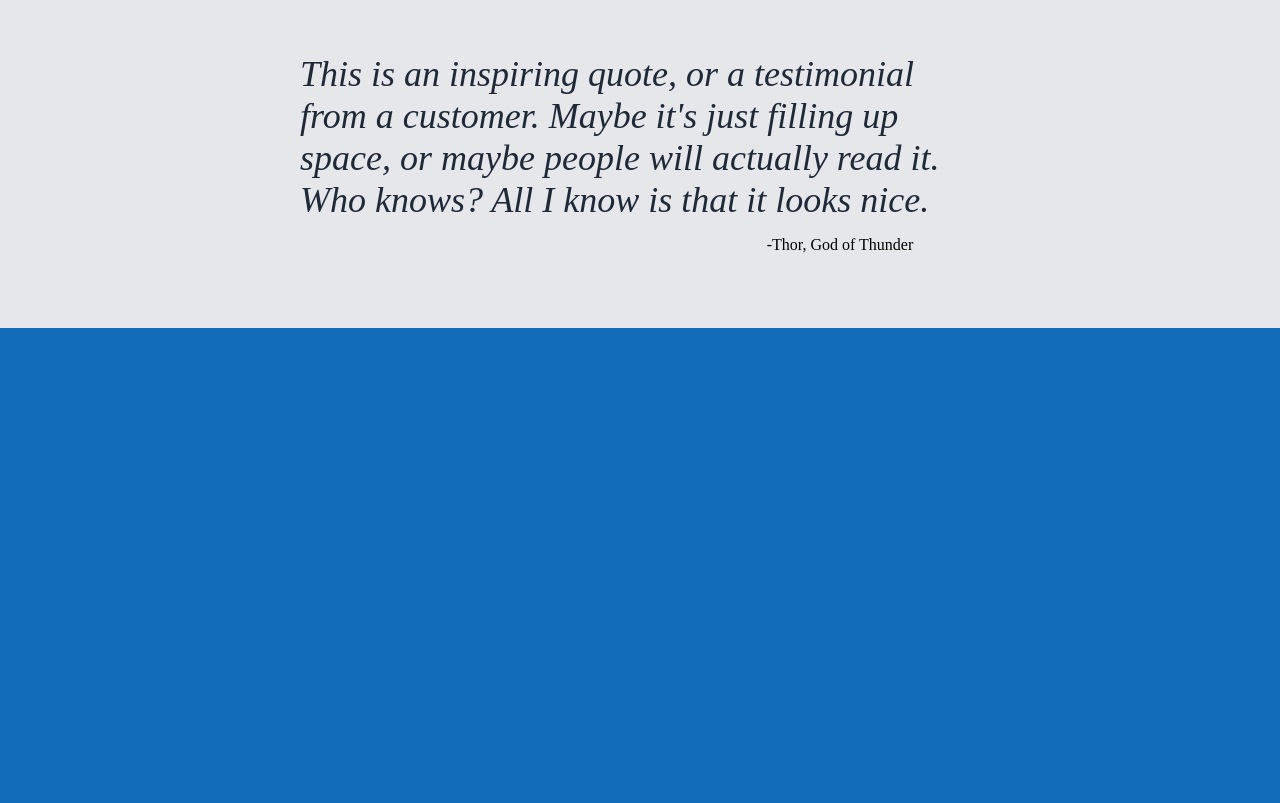
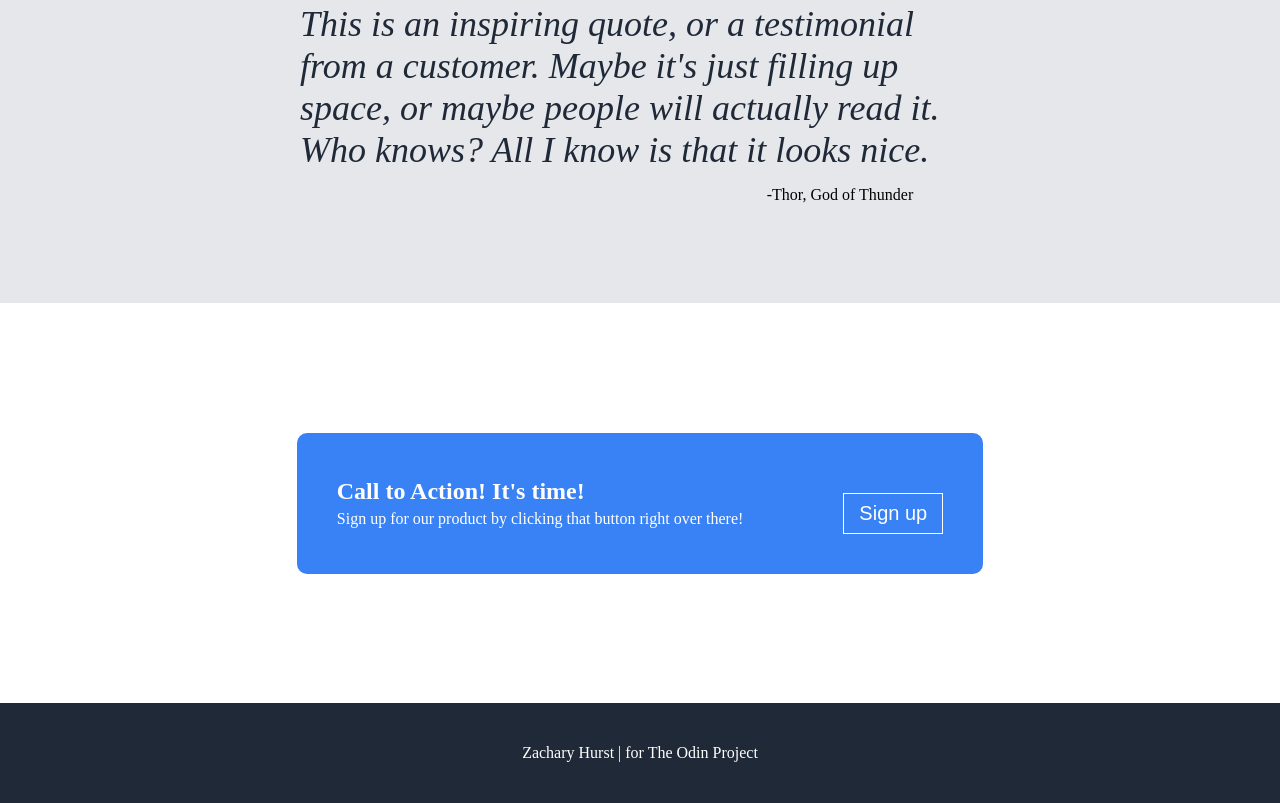
Before and after one commit to zadohu22/Project-One-TOP-Landing-Page, a plain HTML site: page index.html in a window 1280 px wide. Shown: the part 1145-1948 px from the top of the page. Before the commit the page ends 1473 px from the top, so only its background shows below. Drawn offline with Linux system fonts and the light colour scheme.

Commit message:
finish the project.

```diff
--- a/index.html
+++ b/index.html
@@ -63,7 +63,19 @@
             <h1 class="quote">This is an inspiring quote, or a testimonial from a customer. Maybe it's just filling up space, or maybe people will actually read it. Who knows? All I know is that it looks nice.</h1>
         </div>
         <div class="authorText">-Thor, God of Thunder</div>
+    </div>
 
+    <div class="sectionFour">
+        <div class="actionBox">
+            <div class="textBox">
+                <h2>Call to Action! It's time!</h2>
+                <p>Sign up for our product by clicking that button right over there!</p>
+            </div>
+
+            <div class="signUp"><button>Sign up</button></div>
+        </div>
     </div>
+
+    <div class="footer">Zachary Hurst | for The Odin Project</div>
 </body>
 </html>
--- a/styles.css
+++ b/styles.css
@@ -6,12 +6,16 @@
 
 body{
     min-height: 100vh;
-    background-color: rgb(19, 108, 185);
     display: flex;
     flex-direction: column;
+    background-color: #1F2937;
 }
 
 /* *************** NAVBAR ***************** */
+
+.navbar{
+    background-color: #1F2937;
+}
 
 .left, .right{
     display: flex;
@@ -55,9 +59,10 @@ a{
 .sectionOneContainer{
     display: flex;
     gap: 100px;
-    margin-top: 150px;
+    margin-top: 75px;
     justify-content: center;
     align-items: center;
+    background-color: #1F2937;
 }
 
 .sectionOneLeft{
@@ -82,7 +87,7 @@ a{
     margin-top: 20px;
     font-size: 20px;
     padding: 8px 15px;
-    background-color: rgb(19, 108, 185);
+    background-color: #3882F6;
     border: .5px solid white;
     color: white;
     transition: all ease-in .3s;
@@ -90,16 +95,12 @@ a{
 }
 
 .sectionOneLeft button:hover{
-    background-color: white;
-    color: black;
+    background-color: #1F2937;
+    color: #3882F6;
 }
 
 .sectionOneRight{
     flex: 1;
-}
-
-.heroImage{
-    /* max-height: 300px; */
 }
 
 /* *************** SECOND SECTION***************** */
@@ -128,6 +129,7 @@ a{
 
 .sectionTwoContent p{
     margin-bottom: 80px;
+    color: black;
 }
 .boxOneContainer{
     display: flex;
@@ -194,7 +196,7 @@ a{
     background-color: #E5E7EB;
     display: flex;
     flex-direction: column;
-    height: 350px;
+    height: 400px;
     align-items: center;
     justify-content: center;
     overflow: auto;
@@ -219,3 +221,60 @@ a{
 
 
 }
+
+/* *************** FOURTH  SECTION***************** */
+
+.sectionFour{
+    display: flex;
+    flex-direction: column;
+    background-color: white;
+    justify-content: center;
+    align-items: center;
+    height: 400px;
+}
+
+.actionBox{
+    background-color: #3882F6;
+    padding: 40px;
+    border-radius: 10px;
+    display: flex;
+    justify-content: center;
+    align-items: center;
+    gap: 100px;
+    flex-wrap: wrap;
+}
+
+.textBox{
+    display: flex;
+    flex-direction: column;
+    gap: 5px;
+}
+
+.textBox h2, p{
+    color: white;
+}
+
+.signUp button{
+    margin-top: 20px;
+    font-size: 20px;
+    padding: 8px 15px;
+    background-color: #3882F6;
+    border: .5px solid white;
+    color: white;
+    transition: all ease-in .3s;
+    cursor: pointer;
+}
+
+.signUp button:hover{
+    background-color: white;
+    color: #3882F6;
+}
+
+.footer{
+    background-color: #1F2937;
+    height: 100px;
+    display: flex;
+    align-items: center;
+    justify-content: center;
+    color: white;
+}
```
